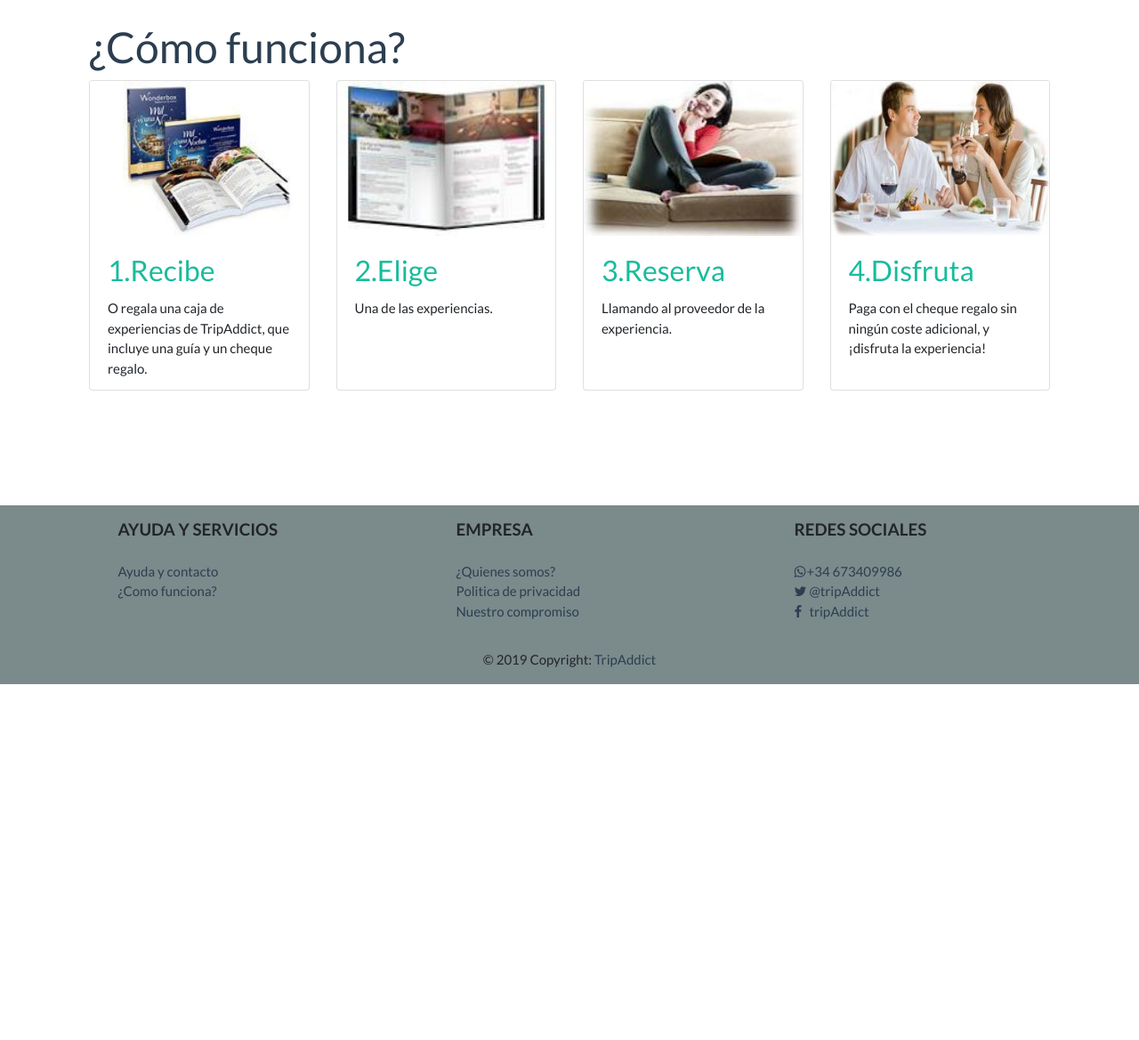
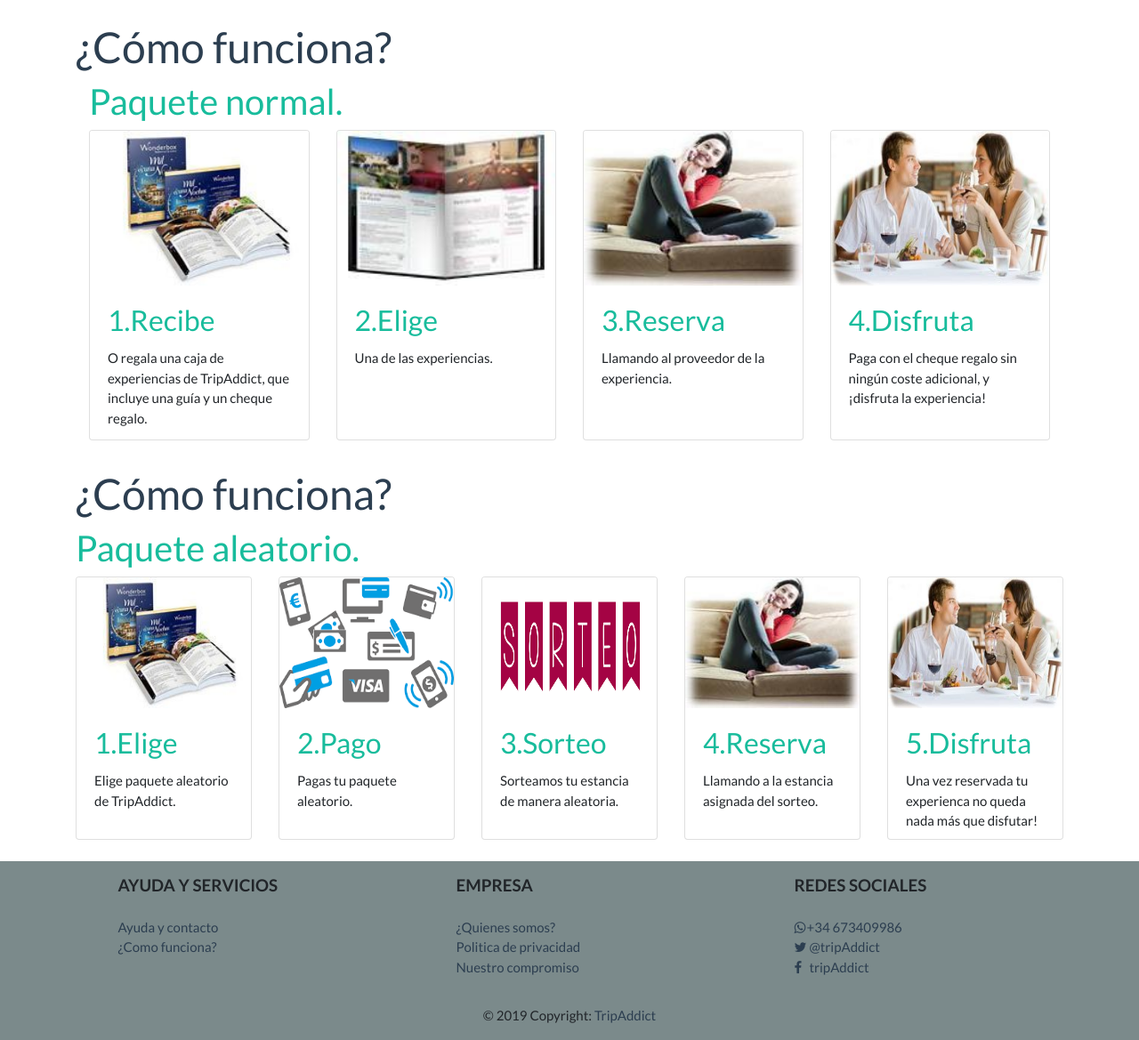
Before and after one commit to DanielGilBenedi/tripAddict, a Symfony app: template templates/como_funciona/index.html.twig in a window 1280 px wide. Shown: the part 80-1249 px from the top of the page at 89% size. Before the commit the page ends 849 px from the top, so only its background shows below. Run offline with Twig, Linux system fonts and the light colour scheme; the template is opened without the code that fills it, so the values that code supplies are empty; some libraries are stand-ins or nearby versions.

Commit message:
nuevoLourdes

```diff
--- a/templates/como_funciona/index.html.twig
+++ b/templates/como_funciona/index.html.twig
@@ -5,10 +5,10 @@
 {% block body %}
 
 
-
+<h1 class="text-primary">¿Cómo funciona?</h1>
 
 <div class="container mt-2 mb-2">
-<h1 class="text-primary">¿Cómo funciona?</h1>
+<h2 class="text-success">Paquete normal.</h2>
 <div class="card-deck">
   <div class="card">
     <img src="images\funcionamiento\recibe.jpg" class="card-img-top h-50" alt="...">
@@ -47,4 +47,60 @@
        </div>
   </div>
 </div>
+<br>
+
+{# como funciona aleatoriamente #}
+
+<h1 class="text-primary">¿Cómo funciona?</h
+
+<div class="container mt-2 mb-2">
+<h2 class="text-success">Paquete aleatorio.</h2>
+<div class="card-deck">
+  <div class="card">
+    <img src="images\funcionamiento\recibe.jpg" class="card-img-top h-50" alt="...">
+    <div class="card-body">
+      <h3 class="card-title text-success">1.Elige</h3>
+      <p class="card-text">Elige paquete aleatorio de TripAddict.</p>
+
+    </div>
+  </div>
+
+  <div class="card">
+    <img src="images\funcionamiento\pago.png" class="card-img-top h-50" alt="...">
+    <div class="card-body">
+      <h3 class="card-title text-success">2.Pago</h3>
+      <p class="card-text">Pagas tu paquete aleatorio.</p>
+
+    </div>
+  </div>
+
+   <div class="card">
+    <img src="images\funcionamiento\sorteo.png" class="card-img-top h-50" alt="...">
+    <div class="card-body">
+      <h3 class="card-title text-success">3.Sorteo</h3>
+      <p class="card-text">Sorteamos tu estancia de manera aleatoria. </p>
+
+    </div>
+  </div>
+
+<div class="card">
+    <img src="images\funcionamiento\reserva.jpg" class="card-img-top h-50" alt="...">
+    <div class="card-body">
+      <h3 class="card-title text-success">4.Reserva</h3>
+      <p class="card-text">Llamando a la estancia asignada del sorteo. </p>
+
+    </div>
+  </div>
+
+  <div class="card">
+    <img src="images\funcionamiento\disfruta.jpg" class="card-img-top h-50" alt="...">
+    <div class="card-body">
+      <h3 class="card-title text-success">5.Disfruta</h3>
+      <p class="card-text"> Una vez reservada tu experienca no queda nada más que disfutar!</p>
+
+    </div>
+       </div>
+  </div>
+</div>
+
 {% endblock %}
```
Also changed, not shown: public/images/funcionamiento/pago.png (added), public/images/funcionamiento/sorteo.png (added).
